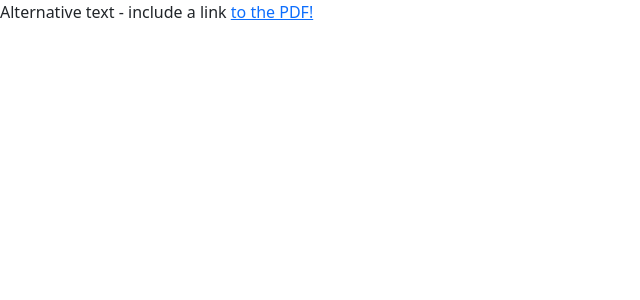
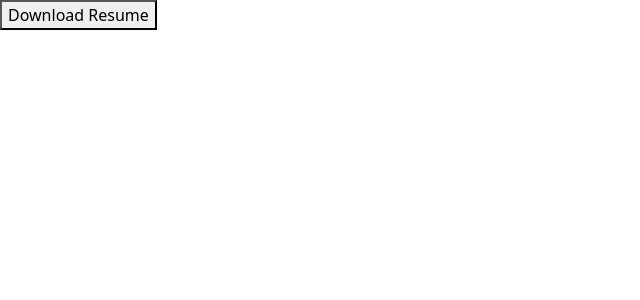
Before and after one commit to Nishanth-Moolam/personal_website, a React (Create React App) app in the folder nishanth/: page /resume in a window 1280 px wide. Shown: the top 300 px of the page, without its empty margins (0-640 px from the left). Built offline with nearby package versions, Linux system fonts and the light colour scheme.

Commit message:
fixed styling and resume scroll

```diff
--- a/nishanth/package.json
+++ b/nishanth/package.json
@@ -12,6 +12,7 @@
     "@testing-library/react": "^13.4.0",
     "@testing-library/user-event": "^13.5.0",
     "bootstrap": "^5.3.2",
+    "normalize.css": "^8.0.1",
     "react": "^18.2.0",
     "react-bootstrap": "^2.9.1",
     "react-dom": "^18.2.0",
--- a/nishanth/src/App.css
+++ b/nishanth/src/App.css
@@ -1,3 +1,5 @@
+@import 'normalize.css';
+
 .App {
   text-align: center;
   background-color: #092635;
--- a/nishanth/src/components/resume/resume.css
+++ b/nishanth/src/components/resume/resume.css
@@ -9,3 +9,7 @@
     height: 100vh;
     width: 100%;
 }
+
+.no-scroll {
+    overflow: hidden;
+  }
--- a/nishanth/src/components/resume/resume.js
+++ b/nishanth/src/components/resume/resume.js
@@ -1,22 +1,23 @@
 import "./resume.css";
 
 const AppResume = () => {
+  document.body.classList.add("no-scroll");
+
   return (
     <div className="resume-block">
-      {/* <iframe
-        src="../../assets/Nishanth_Moolam.pdf"
-        title="resume"
-        width="100%"
-        height="500px"
-      /> */}
       <object
         data="/Nishanth_Moolam.pdf"
         type="application/pdf"
         className="resume"
       >
         <p>
-          Alternative text - include a link{" "}
-          <a href="http://africau.edu/images/default/sample.pdf">to the PDF!</a>
+          <a
+            href="/Nishanth_Moolam.pdf"
+            target="_blank"
+            rel="noopener noreferrer"
+          >
+            <button className="resume-download-button">Download Resume</button>
+          </a>
         </p>
       </object>
     </div>
```
Also changed, not shown: 1 other file (tests, documents, lock files or other folders).
